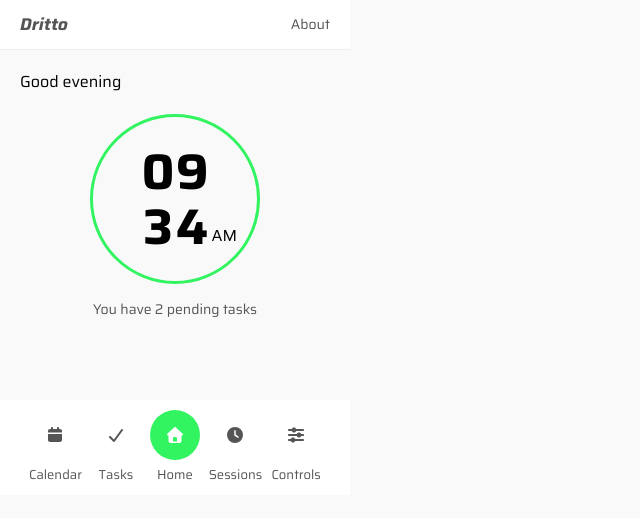
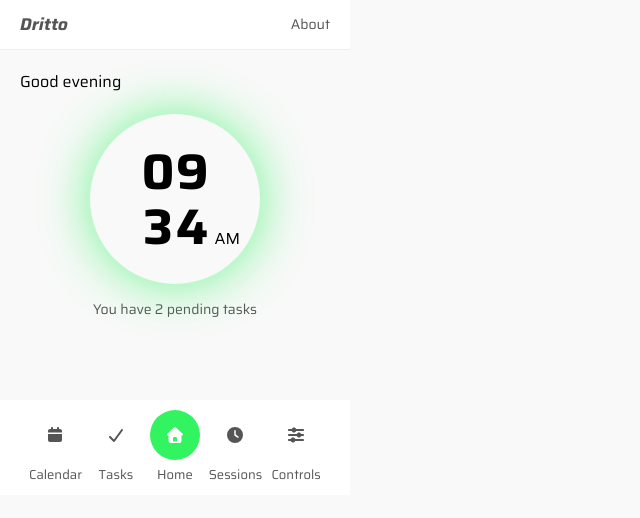
Before and after one commit to muhammad-ahmed-gh/dritto, a React (Vite) app: page / in a window 1280 px wide. Shown: the top 518 px of the page, without its empty margins (0-640 px from the left). Built offline with nearby package versions, Linux system fonts and the light colour scheme; the HTML template or start-up script is replaced by a standard one.

Commit message:
style: add glow effect to clock and removing border

```diff
--- a/src/components/Clock.tsx
+++ b/src/components/Clock.tsx
@@ -14,7 +14,7 @@ export default function Clock(props: Props) {
 
 
   return (
-    <div className="clock w-[170px] h-[170px] flex justify-center items-center rounded-full border-[3px] border-primary mx-auto relative mt-[20px] select-none cursor-pointer transition-colors duration-300 hover:bg-surface-soft">
+    <div className="clock animate-glow w-[170px] h-[170px] flex justify-center items-center rounded-full mx-auto relative mt-[20px] select-none cursor-pointer transition-colors duration-300 hover:bg-surface-soft">
       <div className="container flex flex-col justify-center items-center">
         <span className="hours text-[50px] leading-[55px] font-bold">
           <span className="digit w-[34px] text-center inline-block">{hoursDigit1}</span>
--- a/src/styles/index.css
+++ b/src/styles/index.css
@@ -17,6 +17,17 @@
 
   --font-main-font:
     "Saira", "system-ui", "-apple-system", "BlinkMacSystemFont", "Segoe UI", "Roboto", "Oxygen", "Ubuntu", "Cantarell", "Open Sans", "Helvetica Neue", "sans-serif";
+
+  --animate-glow: glow 4s ease-out infinite alternate;
+
+  @keyframes glow {
+    from {
+      box-shadow: 0 0 20px rgb(from var(--color-primary) r g b / 0.7);
+    }
+    to {
+      box-shadow: 0 0 60px rgb(from var(--color-primary) r g b / 0.7);
+    }
+  }
 }
 
 @layer base {
```
